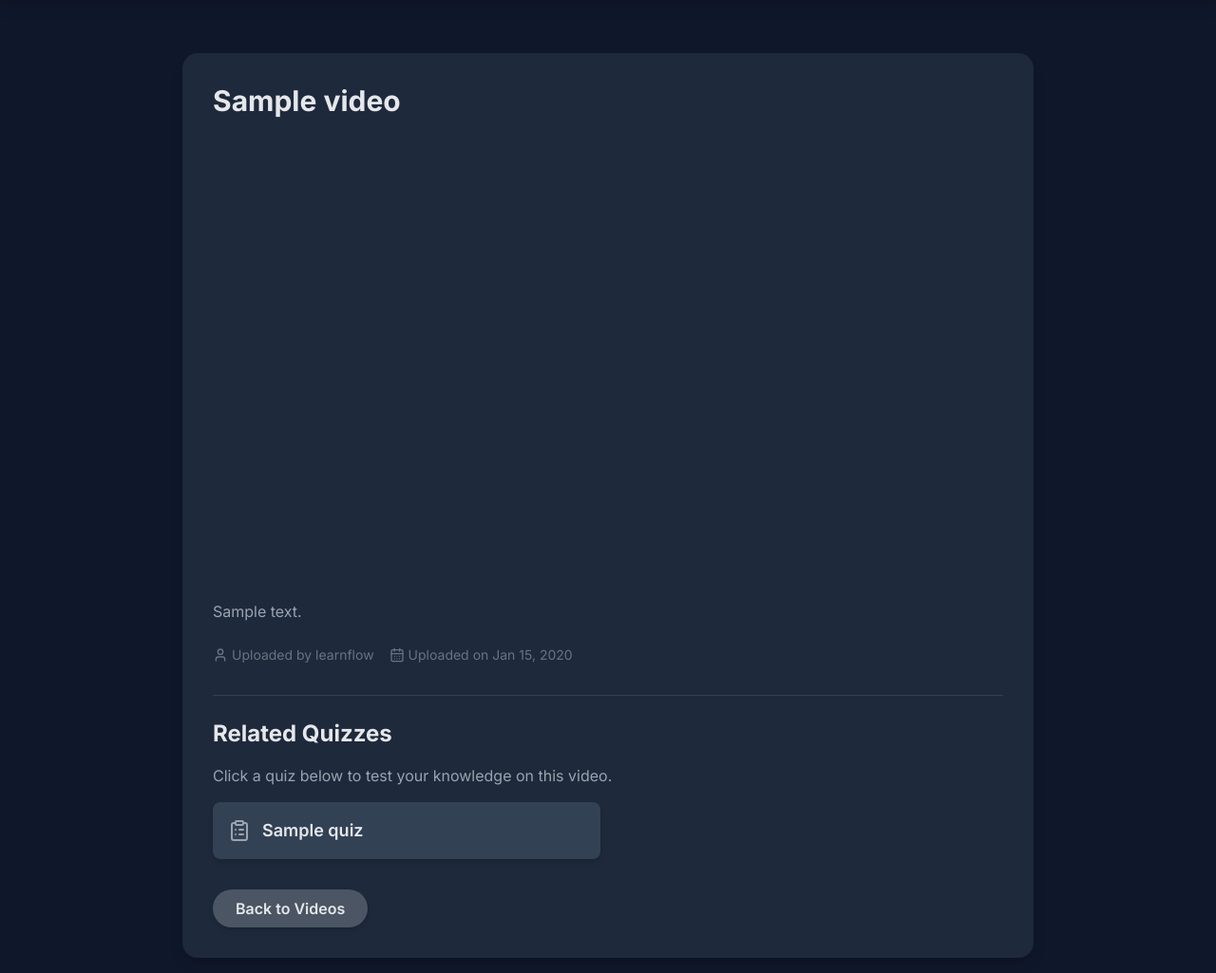
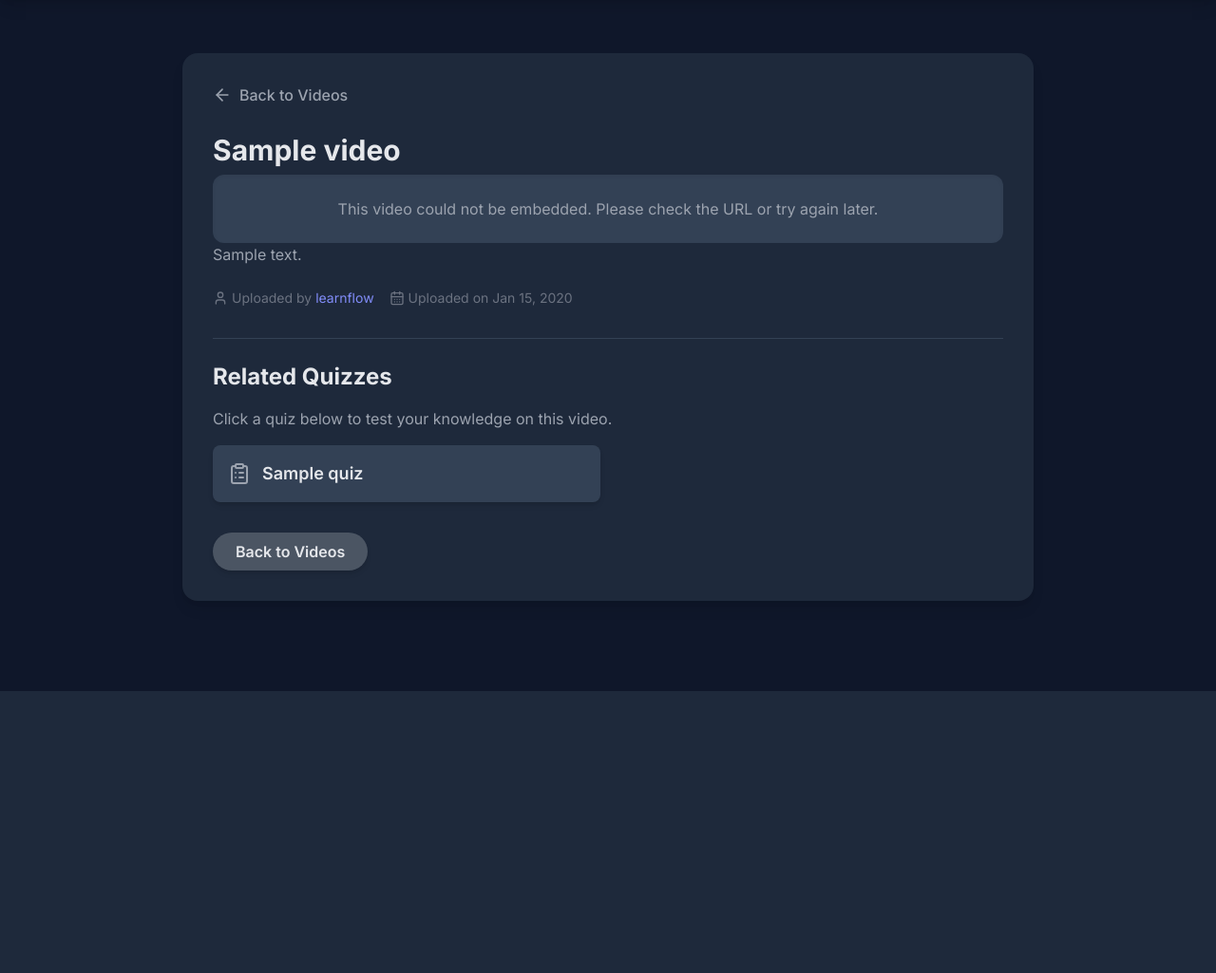
Before and after one commit to Peter-Kintu/learnflow_ai.earn, a Django app: page /video/1/ in a window 1280 px wide. Shown: the part 72-1097 px from the top of the page at 95% size. After the commit the page ends 800 px from the top, so only its background shows below. Run offline with Django 5.2, Linux system fonts and the light colour scheme; a user stored in the database is signed in; data comes from the database, SQL or seed files in the repository; tables that the repository leaves empty hold one stand-in row (values such as "Sample post"); some libraries are stand-ins or nearby versions.

Commit message:
Add cartitem timestamp, refine templates, and validate African numbers

```diff
--- a/aiapp/urls.py
+++ b/aiapp/urls.py
@@ -22,6 +22,7 @@ urlpatterns = [
     # This URL handles the deletion of a specific quiz.
     path('quizzes/<int:quiz_id>/delete/', views.delete_quiz, name='delete_quiz'),
     path('quizzes/create/', views.create_quiz, name='create_quiz'),
+    path('quizzes/report/', views.quiz_report, name='quiz_report'),
 
     # User Profile URL
     path('profile/<int:user_id>/', views.user_profile, name='user_profile'),
--- a/learnflow_ai/settings.py
+++ b/learnflow_ai/settings.py
@@ -8,7 +8,11 @@ SECRET_KEY = 'django-insecure-**********************************'
 DEBUG = True
 # To fix the DisallowedHost error, we need to add the domain
 # 'learnflow-ai-0fdz.onrender.com' to the list of allowed hosts.
-ALLOWED_HOSTS = ['learnflow-ai-0fdz.onrender.com']
+ALLOWED_HOSTS = [
+    '127.0.0.1',
+    'localhost',
+    'learnflow-ai-0fdz.onrender.com'
+    ]
 
 # Application definition
 INSTALLED_APPS = [
--- a/requirements.txt
+++ b/requirements.txt
@@ -4,3 +4,4 @@ whitenoise
 python-decouple
 psycopg2-binary
 django-jazzmin
+xhtml2pdf
--- a/templates/base.html
+++ b/templates/base.html
@@ -42,7 +42,6 @@
     <nav class="bg-slate-800 p-4 shadow-lg sticky top-0 z-50">
         <div class="container mx-auto flex justify-between items-center relative">
             <!-- Logo/Home Link -->
-            <!-- Updated the URL to point to the 'aiapp' home page -->
             <a href="{% url 'aiapp:home' %}" class="text-2xl font-bold text-indigo-500">LearnFlow AI</a>
 
             <!-- Mobile Menu Button -->
@@ -62,7 +61,7 @@
 
                 {% if user.is_authenticated %}
                     <!-- Links for authenticated users -->
-                    <a href="{% url 'video:teacher_dashboard' %}" class="text-gray-300 hover:text-white transition-colors">My Dashboard</a>
+                    <a href="{% url 'aiapp:teacher_quiz_dashboard' %}" class="text-gray-300 hover:text-white transition-colors">My Dashboard</a>
                     <a href="{% url 'aiapp:create_quiz' %}" class="text-gray-300 hover:text-white transition-colors">Create Quiz</a>
                     <a href="{% url 'aiapp:user_profile' user.id %}" class="text-gray-300 hover:text-white transition-colors">My Profile</a>
 
--- a/video/templates/video/video_detail.html
+++ b/video/templates/video/video_detail.html
@@ -1,25 +1,49 @@
 {% extends "base.html" %}
 
 {% block content %}
+
 <div class="max-w-4xl mx-auto p-8 bg-slate-800 rounded-2xl shadow-lg mt-10">
-    <h2 class="text-3xl font-bold text-gray-200 mb-4">{{ video.title }}</h2>
 
-    <!-- Video Player Container -->
-    <div class="relative w-full aspect-video rounded-xl overflow-hidden mb-6">
-        <!-- This is where the actual video will be embedded -->
-        <!-- Use an iframe to embed the video from its URL -->
-        <iframe class="absolute top-0 left-0 w-full h-full" src="{{ video.url }}" frameborder="0" allow="accelerometer; autoplay; clipboard-write; encrypted-media; gyroscope; picture-in-picture" allowfullscreen></iframe>
+<!-- Back button to navigate to the video list -->
+<div class="mb-6">
+    <a href="{% url 'video:video_list' %}" class="inline-flex items-center text-gray-400 hover:text-indigo-500 transition-colors font-medium">
+        <svg xmlns="http://www.w3.org/2000/svg" width="20" height="20" viewBox="0 0 24 24" fill="none" stroke="currentColor" stroke-width="2" stroke-linecap="round" stroke-linejoin="round" class="lucide lucide-arrow-left mr-2"><path d="m12 19-7-7 7-7"/><path d="M19 12H5"/></svg>
+        Back to Videos
+    </a>
 </div>
+
+<h2 class="text-3xl font-bold text-gray-200 mb-2">{{ video.title }}</h2>
+
+<!-- Video embed or fallback message -->
+{% if embed_url %}
+    <div class="video-container rounded-xl overflow-hidden shadow-lg mb-6">
+        <iframe
+
+            width="100%"
+            height="400"
+            src="{{ embed_url }}"
+            frameborder="0"
+            allow="accelerometer; autoplay; clipboard-write; encrypted-media; gyroscope; picture-in-picture"
+            allowfullscreen>
+        </iframe>
+    </div>
+{% else %}
+    <div class="bg-slate-700 p-6 rounded-xl shadow-inner text-center">
+        <p class="text-gray-400">This video could not be embedded. Please check the URL or try again later.</p>
+    </div>
+{% endif %}
 
 <p class="text-gray-400 mb-6">{{ video.description }}</p>
 
+<!-- Video Metadata -->
 <div class="flex items-center text-sm text-gray-500 mb-8">
     <svg xmlns="http://www.w3.org/2000/svg" width="16" height="16" viewBox="0 0 24 24" fill="none" stroke="currentColor" stroke-width="2" stroke-linecap="round" stroke-linejoin="round" class="lucide lucide-user mr-1"><path d="M19 21v-2a4 4 0 0 0-4-4H9a4 4 0 0 0-4 4v2"/><circle cx="12" cy="7" r="4"/></svg>
-        <span>Uploaded by {{ video.teacher.get_full_name|default:video.teacher.username }}</span>
+    <span>Uploaded by <a href='{% url 'aiapp:user_profile' video.teacher.id %}' class='text-indigo-400 hover:underline'>{{ video.teacher.get_full_name|default:video.teacher.username }}</a></span>
     <svg xmlns="http://www.w3.org/2000/svg" width="16" height="16" viewBox="0 0 24 24" fill="none" stroke="currentColor" stroke-width="2" stroke-linecap="round" stroke-linejoin="round" class="lucide lucide-calendar-days ml-4 mr-1"><path d="M8 2v4"/><path d="M16 2v4"/><rect width="18" height="18" x="3" y="4" rx="2"/><path d="M3 10h18"/><path d="M8 14h.01"/><path d="M12 14h.01"/><path d="M16 14h.01"/><path d="M8 18h.01"/><path d="M12 18h.01"/><path d="M16 18h.01"/></svg>
     <span>Uploaded on {{ video.created_at|date:"M d, Y" }}</span>
 </div>
 
+<!-- Related Quizzes Section -->
 {% if video.quizzes.all %}
 <div class="mt-8 pt-6 border-t border-slate-700">
     <h3 class="text-2xl font-bold text-gray-200 mb-4">Related Quizzes</h3>
@@ -37,10 +61,12 @@
 </div>
 {% endif %}
 
+<!-- Back Button -->
 <div class="flex justify-start mt-8">
     <a href="{% url 'video:video_list' %}" class="px-6 py-2 bg-gray-600 text-gray-200 rounded-full hover:bg-gray-700 transition-colors shadow-md font-semibold">
         Back to Videos
     </a>
 </div>
+
 </div>
 {% endblock %}
--- a/video/views.py
+++ b/video/views.py
@@ -1,11 +1,38 @@
-# video/views.py
-
 from django.shortcuts import render, get_object_or_404, redirect
 from django.contrib.auth.decorators import login_required
 from django.contrib import messages
 from .models import Video
 from .forms import VideoForm
 from django.http import Http404
+from urllib.parse import urlparse, parse_qs
+
+# Helper function to get the YouTube embed URL from a standard URL
+def get_embed_url(youtube_url):
+    """
+    Parses a standard YouTube URL and returns the embed URL format.
+
+    Args:
+        youtube_url (str): The standard YouTube URL.
+
+    Returns:
+        str: The embed URL or None if the URL is invalid.
+    """
+    try:
+        query = urlparse(youtube_url)
+        if query.hostname in ['www.youtube.com', 'youtube.com', 'youtu.be']:
+            if query.hostname == 'youtu.be':
+                # Handle short URLs like https://youtu.be/abc123
+                video_id = query.path[1:]
+            else:
+                # Handle standard URLs like https://www.youtube.com/watch?v=abc123
+                video_id = parse_qs(query.query).get("v", [None])[0]
+
+            if video_id:
+                return f"https://www.youtube.com/embed/{video_id}"
+    except Exception:
+        pass # Fallback to None
+
+    return None
 
 @login_required
 def video_list(request):
@@ -21,7 +48,13 @@ def video_detail(request, video_id):
     Renders the detail page for a single video.
     """
     video = get_object_or_404(Video, pk=video_id)
-    return render(request, 'video/video_detail.html', {'video': video})
+    embed_url = get_embed_url(video.url)
+
+    context = {
+        'video': video,
+        'embed_url': embed_url,
+    }
+    return render(request, 'video/video_detail.html', context)
 
 @login_required
 def create_video(request):
```
Also changed, not shown: aiapp/templates/aiapp/create_quiz.html (+3 -15 lines), aiapp/templates/aiapp/quiz_list.html (+9 -19 lines), aiapp/templates/aiapp/quiz_report.html (added, +80 -0 lines), aiapp/views.py (+36 -0 lines), video/templates/video/video_list.html (+7 -1 lines), 6 other files. Lines whose indentation alone changed are shown as unchanged.
